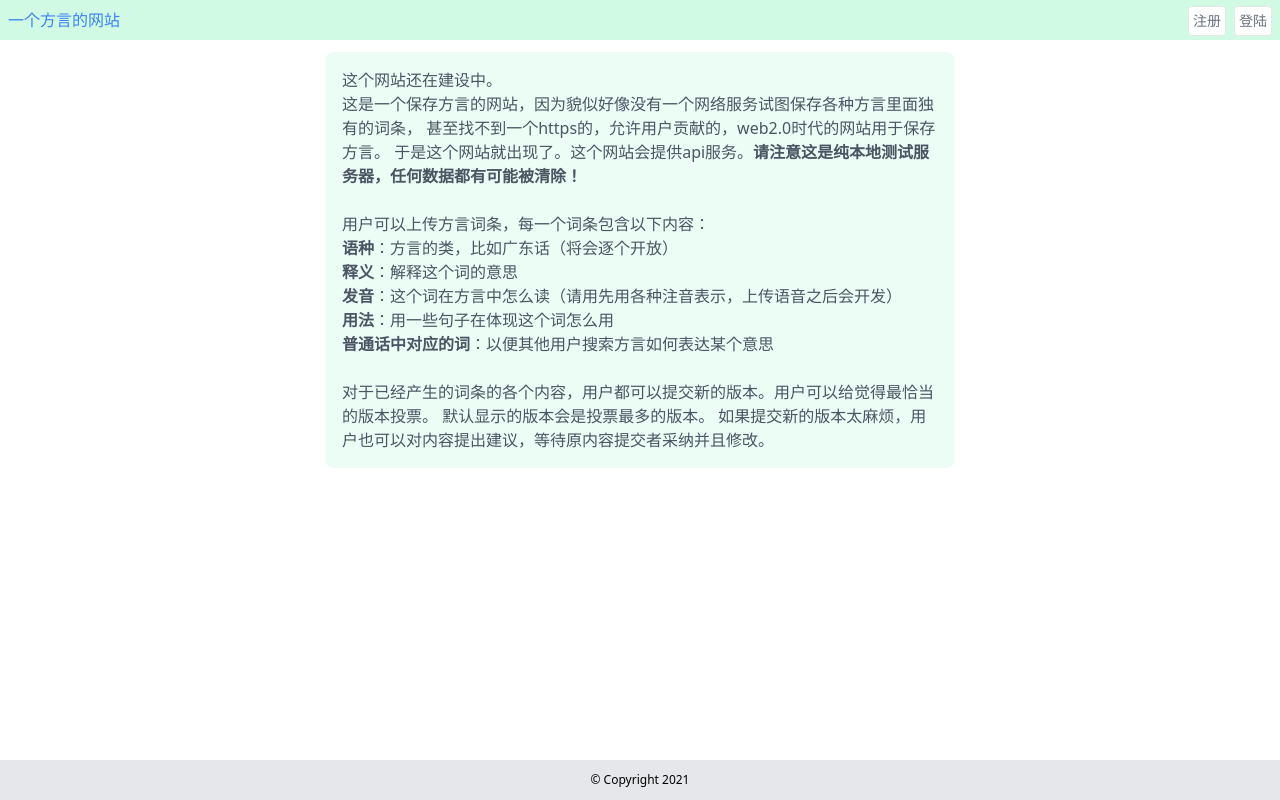
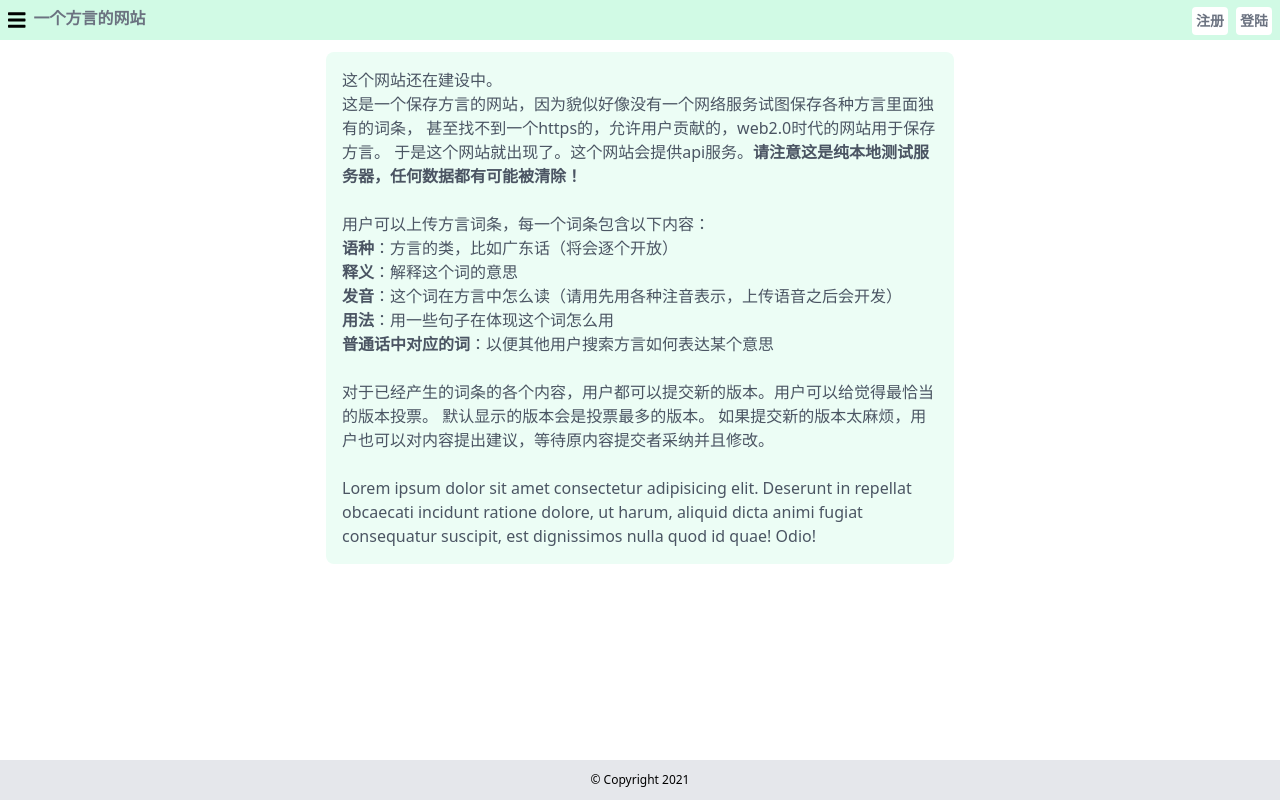
Before and after one commit to yijunx/dialects.io-ui, a React (Create React App) app in the folder app/: page / in a window 1280 px wide. Built offline with nearby package versions, Linux system fonts and the light colour scheme.

Commit message:
added navbar

```diff
--- a/app/src/components/Header.js
+++ b/app/src/components/Header.js
@@ -1,6 +1,7 @@
 import React, { useContext } from "react";
 import LoginControl from "./LoginControl";
 import LogoutControl from "./LogoutControl";
+import NavBarControl from "./NavBarControl";
 import UserProfileControl from "./UserProfileControl";
 import RegisterControl from "./RegisterControl";
 import { UserContext } from "../UserContext";
@@ -12,9 +13,12 @@ function Header() {
   return (
     <header className="bg-green-100 p-2 flex justify-between buttom-0 w-full items-center h-10">
       <div>
-        <Link to="/" className="text-blue-500">
-          一个方言的网站
-        </Link>
+        <div className="flex inline-block">
+          <NavBarControl></NavBarControl>
+          <Link to="/" className="text-gray-500 font-bold">
+            一个方言的网站
+          </Link>
+        </div>
       </div>
 
       <div>
--- a/app/src/components/LoginControl.js
+++ b/app/src/components/LoginControl.js
@@ -27,7 +27,7 @@ function LoginControl() {
           onClick={() => setLoginMenu(!showLoginMenu)}
         /> */}
         <button
-          className="border text-sm text-gray-500 bg-white p-1 rounded"
+          className="font-bold text-sm text-gray-500 bg-white p-1 rounded"
           onClick={() => setLoginMenu(!showLoginMenu)}
         >
           登陆
--- a/app/src/components/NavBar.js
+++ b/app/src/components/NavBar.js
@@ -1,19 +1,64 @@
-import React, { useContext } from "react";
-import { UserContext } from "../UserContext";
-// import { Link } from "react-router-dom";
+import React from "react";
+import { Link } from "react-router-dom";
 
-function NavBar() {
-  const { user } = useContext(UserContext);
+function NavBar(props) {
+  let after_login_content = "";
+  let admin_content = "";
+
+  // check if user is logged in
+
+  // check if the user admin
 
   return (
-    <div className="w-full bg-red-50 h-10 mb-3">
-      <div className="flex">
-        <div className="inline-block">
-          <p>something</p>
-        </div>
-        <div className="inline-block">
-          <p>you are {user ? user.name : null}</p>
-        </div>
+    <div>
+      <div className="border-1 bg-white w-full shadow-sm rounded-md p-2">
+        <ul>
+          <li>
+            <Link
+              to="/"
+              className="text-blue-500 py-3 border-t border-b block"
+              onClick={props.closeMenu}
+            >
+              Home
+            </Link>
+          </li>
+          <li>
+            <Link
+              to="/words"
+              className="text-blue-500 py-3 border-b block"
+              onClick={props.closeMenu}
+            >
+              Words
+            </Link>
+          </li>
+          <li>
+            <Link
+              to="/words"
+              className="text-blue-500 py-3 border-b block"
+              onClick={props.closeMenu}
+            >
+              Words2
+            </Link>
+          </li>
+          <li>
+            <Link
+              to="/words"
+              className="text-blue-500 py-3 border-b block"
+              onClick={props.closeMenu}
+            >
+              Words2
+            </Link>
+          </li>
+          <li>
+            <Link
+              to="/words"
+              className="text-blue-500 py-3 border-b block"
+              onClick={props.closeMenu}
+            >
+              Words2
+            </Link>
+          </li>
+        </ul>
       </div>
     </div>
   );
--- /dev/null
+++ b/app/src/components/NavBarControl.js
@@ -0,0 +1,55 @@
+import React, { useState } from "react";
+import { FontAwesomeIcon } from "@fortawesome/react-fontawesome";
+import { faBars } from "@fortawesome/free-solid-svg-icons";
+import NavBar from "./NavBar";
+import { useTransition, animated } from "react-spring";
+
+function NavBarControl() {
+  const [showNavBar, setShowNavBar] = useState(false);
+
+  const maskTransitions = useTransition(showNavBar, {
+    from: { position: "absolute", opacity: 0 },
+    enter: { opacity: 1 },
+    leave: { opacity: 0 },
+  });
+
+  const menuTransitions = useTransition(showNavBar, {
+    from: { position: "absolute", opacity: 0, transform: "translateX(0%)" },
+    enter: { opacity: 1, transform: "translateX(0%)" },
+    leave: { opacity: 0, transform: "translateX(0%)" },
+  });
+
+  return (
+    <nav>
+      <span className="text-xl mr-2">
+        <FontAwesomeIcon
+          icon={faBars}
+          onClick={() => setShowNavBar(!showNavBar)}
+        />
+        {maskTransitions(
+          (styles, item) =>
+            item && (
+              <animated.div
+                style={styles}
+                className="fixed top-0 left-0 w-full h-full z-50"
+                onClick={() => setShowNavBar(false)}
+              ></animated.div>
+            )
+        )}
+        {menuTransitions(
+          (styles, item) =>
+            item && (
+              <animated.div
+                style={styles}
+                className="fixed bg-green-100 top-10 left-0 md:w-1/2 z-50 shadow-2xl p-3 m-2 rounded-md"
+              >
+                <NavBar closeMenu={() => setShowNavBar(false)}></NavBar>
+              </animated.div>
+            )
+        )}
+      </span>
+    </nav>
+  );
+}
+
+export default NavBarControl;
--- a/app/src/components/RegisterControl.js
+++ b/app/src/components/RegisterControl.js
@@ -23,7 +23,7 @@ function RegisterControl() {
     <nav>
       <span className="text-xl">
         <button
-          className="border text-sm text-gray-500 bg-white p-1 rounded mr-2"
+          className="font-bold text-sm text-gray-500 bg-white p-1 rounded mr-2"
           onClick={() => setRegisterMenu(!showRegisterMenu)}
         >
           注册
--- a/app/src/views/Home.js
+++ b/app/src/views/Home.js
@@ -1,5 +1,4 @@
 import "../App.css";
-import NavBar from "../components/NavBar";
 // import Product from "../components/Product";
 // import products from "../data/products.json";
 
@@ -46,6 +45,13 @@ function Home() {
           默认显示的版本会是投票最多的版本。
           如果提交新的版本太麻烦，用户也可以对内容提出建议，等待原内容提交者采纳并且修改。
         </p>
+        <br />
+        <p>
+          Lorem ipsum dolor sit amet consectetur adipisicing elit. Deserunt in
+          repellat obcaecati incidunt ratione dolore, ut harum, aliquid dicta
+          animi fugiat consequatur suscipit, est dignissimos nulla quod id quae!
+          Odio!
+        </p>
       </div>
     </div>
   );
```
